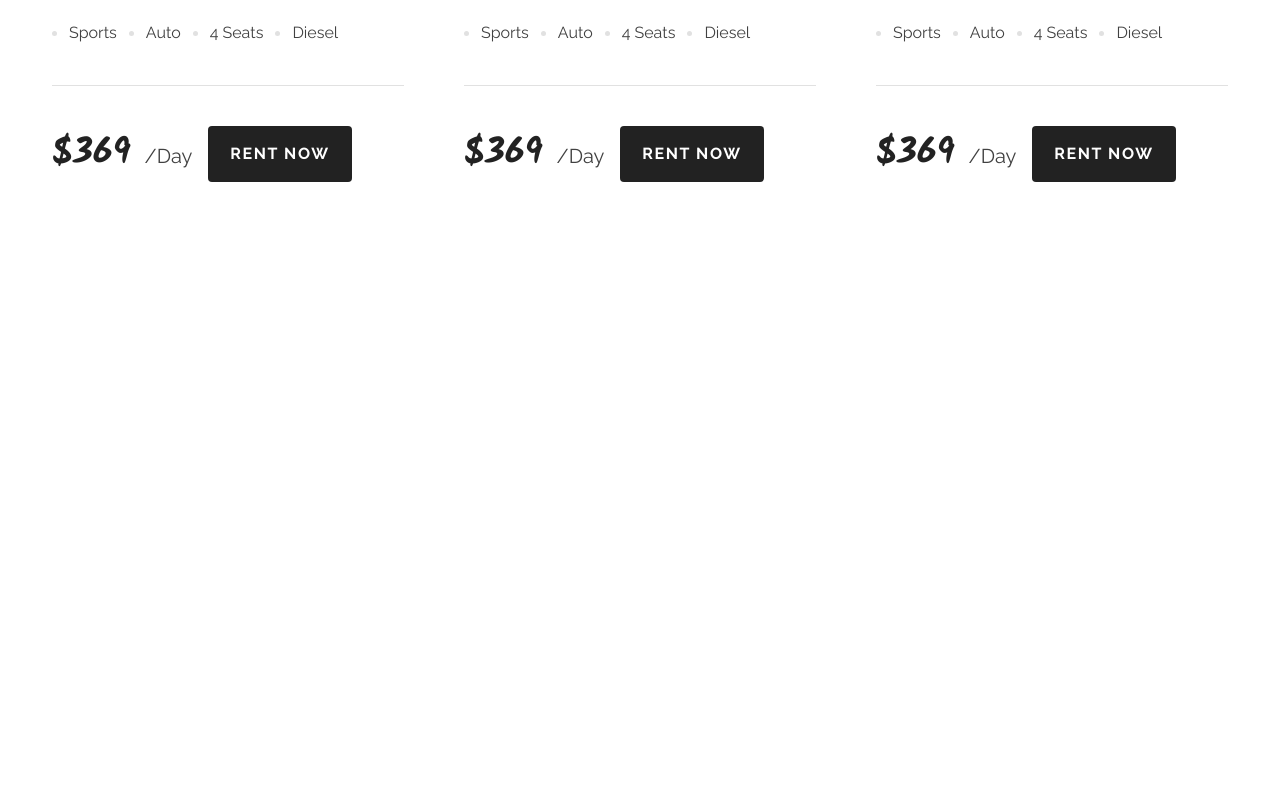
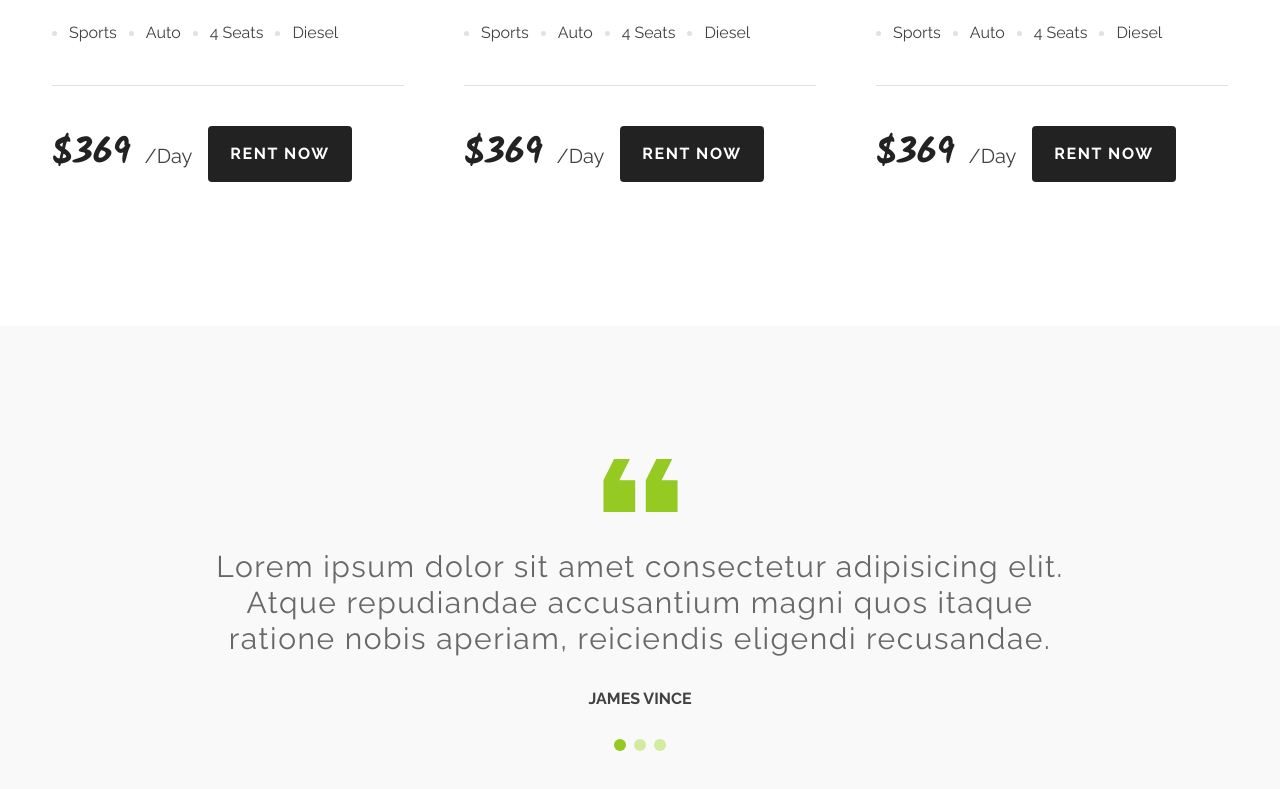
Before and after one commit to ArfinHasib/go-car-Car-rental-website-, a React (Create React App) app: page / in a window 1280 px wide. Shown: the part 1703-2492 px from the top of the page. Before the commit the page ends 1885 px from the top, so only its background shows below. Built offline with nearby package versions, Linux system fonts and the light colour scheme.

Commit message:
Building the testimonial section

```diff
--- a/src/App.jsx
+++ b/src/App.jsx
@@ -20,7 +20,7 @@ function App() {
          <Hero />
          <RentingProcess />
          <CarsForRental />
-         {/* <Testimonials /> */}
+         <Testimonials />
          {/* <Pricing /> */}
          {/* <Services /> */}
          {/* <FAQ /> */}
--- a/src/components/Testimonial.jsx
+++ b/src/components/Testimonial.jsx
@@ -1,7 +1,20 @@
-import quoteIcon from "../assets/quote-icon.svg";
+import quoteIcon from '../assets/quote-icon.svg';
 
-const Testimonial = () => {
-  return <div>Testimonial</div>;
+const Testimonial = ({ name }) => {
+   return (
+      <div>
+         <img src={quoteIcon} alt='' className='mx-auto' />
+         <h3 className='text-light-gray text-3xl text-center tracking-wider'>
+            Lorem ipsum dolor sit amet consectetur adipisicing elit. Atque
+            repudiandae accusantium magni quos itaque ratione nobis aperiam,
+            reiciendis eligendi recusandae.
+         </h3>
+
+         <p className='text-dark-gray font-bold text-center uppercase mt-[30px]'>
+            {name}
+         </p>
+      </div>
+   );
 };
 
 export default Testimonial;
--- a/src/views/Testimonials.jsx
+++ b/src/views/Testimonials.jsx
@@ -1,9 +1,38 @@
-import { Carousel } from "@material-tailwind/react";
+import { Carousel } from '@material-tailwind/react';
 
-import { Testimonial } from "../components";
+import { Testimonial } from '../components';
 
 const Testimonials = () => {
-  return <div>Testimonials</div>;
+   return (
+      <div className='mt-36 py-24 bg-lightest-gray'>
+         <div className='wrapper flex justify-center items-center'>
+            <Carousel
+               className='rounded-xl pb-12 max-w-[868px]'
+               prevArrow={() => null}
+               nextArrow={() => null}
+               navigation={({ setActiveIndex, activeIndex, length }) => (
+                  <div className='absolute bottom-2 left-2/4 z-50 flex -translate-x-2/4 gap-2'>
+                     {new Array(length).fill('').map((_, i) => (
+                        <span
+                           key={i}
+                           onClick={() => setActiveIndex(i)}
+                           className={`block h-3 w-3 cursor-pointer rounded-full transition-colors content-['] ${
+                              activeIndex === i
+                                 ? 'bg-primary-green'
+                                 : 'bg-accent-green'
+                           } `}
+                        ></span>
+                     ))}
+                  </div>
+               )}
+            >
+               <Testimonial name='James Vince' />
+               <Testimonial name='Ian Bell' />
+               <Testimonial name='Jos Butlermore' />
+            </Carousel>
+         </div>
+      </div>
+   );
 };
 
 export default Testimonials;
```
